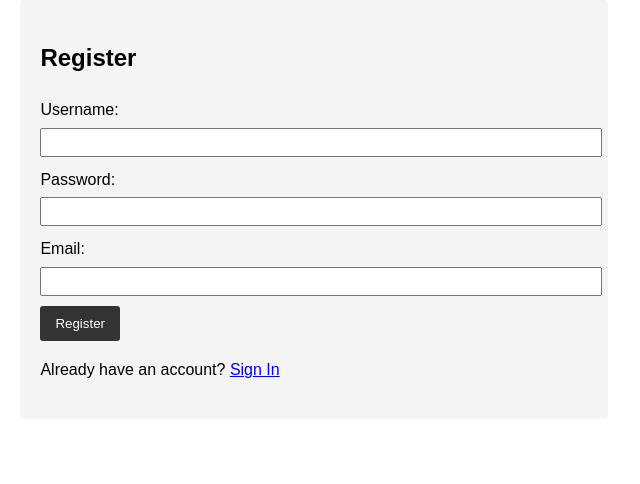
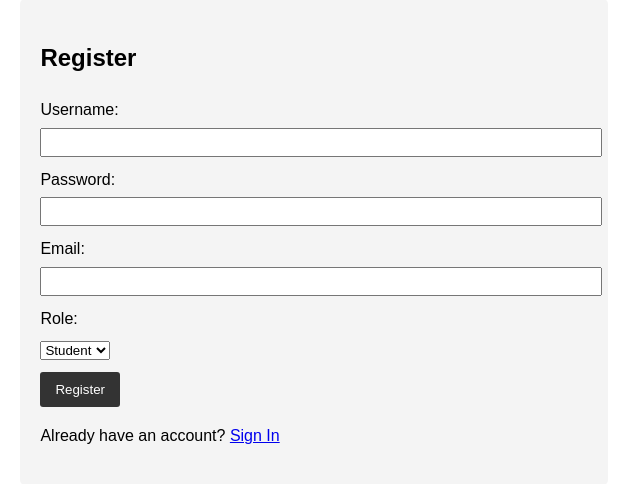
Before and after one commit to craigbourne/school_lms, a FastAPI app: page /register in a window 1280 px wide. Shown: the part 159-643 px from the top of the page, without its empty margins (326-966 px from the left). Run offline with FastAPI, Linux system fonts and the light colour scheme.

Commit message:
Implemented user roles in registration and displaying on dashboard

```diff
--- a/src/main.py
+++ b/src/main.py
@@ -55,19 +55,28 @@ async def register(
     request: Request,
     username: str = Form(...),
     password: str = Form(...),
-    email: str = Form(...)
+    email: str = Form(...),
+    role: str = Form(...)
 ):
+    if role not in ["admin", "teacher", "student"]:
+        return templates.TemplateResponse(
+            "register.html",
+            {"request": request, "error": "Invalid role"}
+        )
+
     if any(user.username == username for user in users_db):
         return templates.TemplateResponse(
             "register.html",
             {"request": request, "error": "Username already registered"}
         )
+
     hashed_password = get_password_hash(password)
     new_user = UserInDB(
-        id=len(users_db) + 1,  # Simple ID assignment
+        id=len(users_db) + 1,
         username=username,
         email=email,
-        hashed_password=hashed_password
+        hashed_password=hashed_password,
+        role=role
     )
     users_db.append(new_user)
     return RedirectResponse(url="/", status_code=303)
--- a/templates/dashboard.html
+++ b/templates/dashboard.html
@@ -12,6 +12,7 @@
   </header>
   <main>
     <h2>Welcome, {{ user.username }}!</h2>
+    <p>Role: {{ user.role }}</p>
     {% if timetable %}
     <h3>Your Timetable for the Week of {{ timetable.week_start }}</h3>
     <table>
--- a/templates/register.html
+++ b/templates/register.html
@@ -27,6 +27,14 @@
           <input type="email" id="email" name="email" required>
         </div>
         <div>
+          <label for="role">Role:</label>
+          <select name="role" id="role" required>
+            <option value="student">Student</option>
+            <option value="teacher">Teacher</option>
+            <option value="admin">Admin</option>
+          </select>
+        </div>
+        <div>
           <button type="submit">Register</button>
         </div>
       </form>
```
